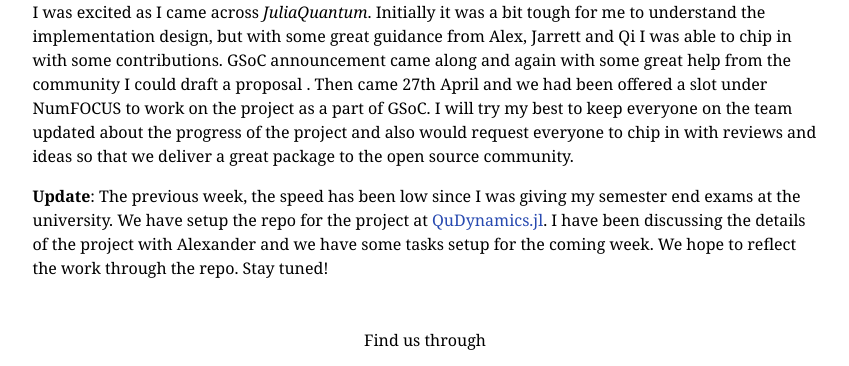
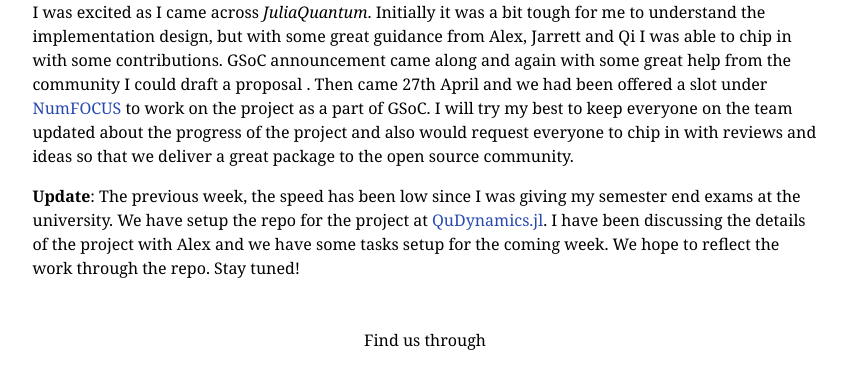
Before and after one commit to JuliaQuantum/JuliaQuantum.github.io, a Jekyll site: the page built from news/_posts/2015-04-29-JuliaQuantum-and-GSoC2015.md, in a window 1280 px wide. Shown: the part 1479-1845 px from the top of the page, without its empty margins (215-1064 px from the left). Built offline with Jekyll 4.4.1, drawn with Linux system fonts in a browser that asks for light colours; Markdown is read by kramdown in place of the engine named in the settings.

Commit message:
Add link to NumFOCUS in Amit's blog entry.

```diff
--- a/news/_posts/2015-04-29-JuliaQuantum-and-GSoC2015.md
+++ b/news/_posts/2015-04-29-JuliaQuantum-and-GSoC2015.md
@@ -33,8 +33,8 @@ Suppose we have a `QuArray` and `CTranspose` and we need to operate with an inst
 
 2. I guess we should be having the `QuDensity` type to progress further and this would be the main target to be achieved by the end of the Community Bonding Period.
 
-I also would like to mention about how it all started for me, I was going through the sage-devel mailing list and came across Julia. Anxious enough I wanted to chip in with some contributions, luckily I could find a `TODO` task and with great help from community I was able to enhance the rotation of bits function, which is now in the master. I got more interested and started to go through the packages and I was excited as I came across *JuliaQuantum*. Initially it was a bit tough for me to understand the implementation design, but with some great guidance from Alex, Jarrett and Qi I was able to chip in with some contributions. GSoC announcement came along and again with some great help from the community I could draft a proposal . Then came 27th April and we had been offered a slot under NumFOCUS to work on the project as a part of GSoC. I will try my best to keep everyone on the team updated about the progress of the project and also would request everyone to chip in with reviews and ideas so that we deliver a great package to the open source community.
+I also would like to mention about how it all started for me, I was going through the sage-devel mailing list and came across Julia. Anxious enough I wanted to chip in with some contributions, luckily I could find a `TODO` task and with great help from community I was able to enhance the rotation of bits function, which is now in the master. I got more interested and started to go through the packages and I was excited as I came across *JuliaQuantum*. Initially it was a bit tough for me to understand the implementation design, but with some great guidance from Alex, Jarrett and Qi I was able to chip in with some contributions. GSoC announcement came along and again with some great help from the community I could draft a proposal . Then came 27th April and we had been offered a slot under [NumFOCUS](http://numfocus.org/) to work on the project as a part of GSoC. I will try my best to keep everyone on the team updated about the progress of the project and also would request everyone to chip in with reviews and ideas so that we deliver a great package to the open source community.
 
 
 **Update**:
-   The previous week, the speed has been low since I was giving my semester end exams at the university. We have setup the repo for the project at [QuDynamics.jl](https://github.com/JuliaQuantum/QuDynamics.jl). I have been discussing the details of the project with Alexander and we have some tasks setup for the coming week. We hope to reflect the work through the repo. Stay tuned!
+   The previous week, the speed has been low since I was giving my semester end exams at the university. We have setup the repo for the project at [QuDynamics.jl](https://github.com/JuliaQuantum/QuDynamics.jl). I have been discussing the details of the project with Alex and we have some tasks setup for the coming week. We hope to reflect the work through the repo. Stay tuned!
```
